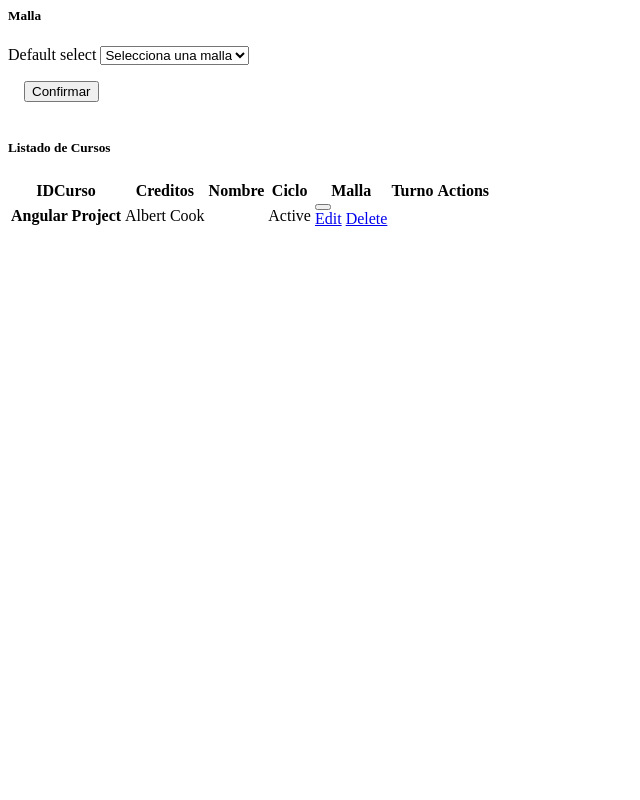
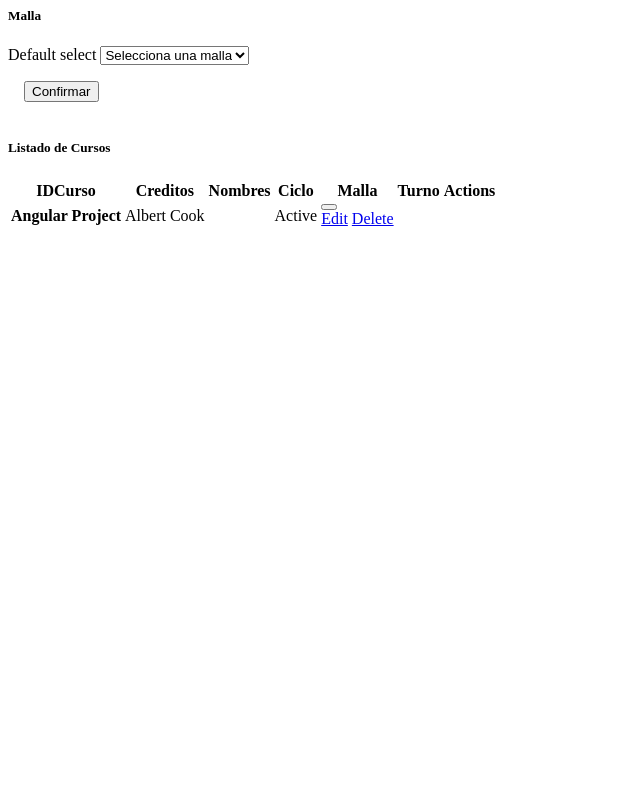
Before and after one commit to miguelangelcdm/Sistema-Pre-Matricula-USIL, a PHP site: page /view/detalle/detalle.php in a window 1280 px wide. Shown: the whole page, without its empty margins (0-640 px from the left). Run offline with PHP 8.4, Linux system fonts and the light colour scheme.

Commit message:
sinsentido

```diff
--- a/view/detalle/detalle.php
+++ b/view/detalle/detalle.php
@@ -40,7 +40,7 @@
 
                                                                 <th>IDCurso</th>
                                                                 <th>Creditos</th>
-                                                                <th>Nombre</th>
+                                                                <th>Nombres</th>
                                                                 <th>Ciclo</th>
                                                                 <th>Malla</th>
                                                                 <th>Turno</th>
```
